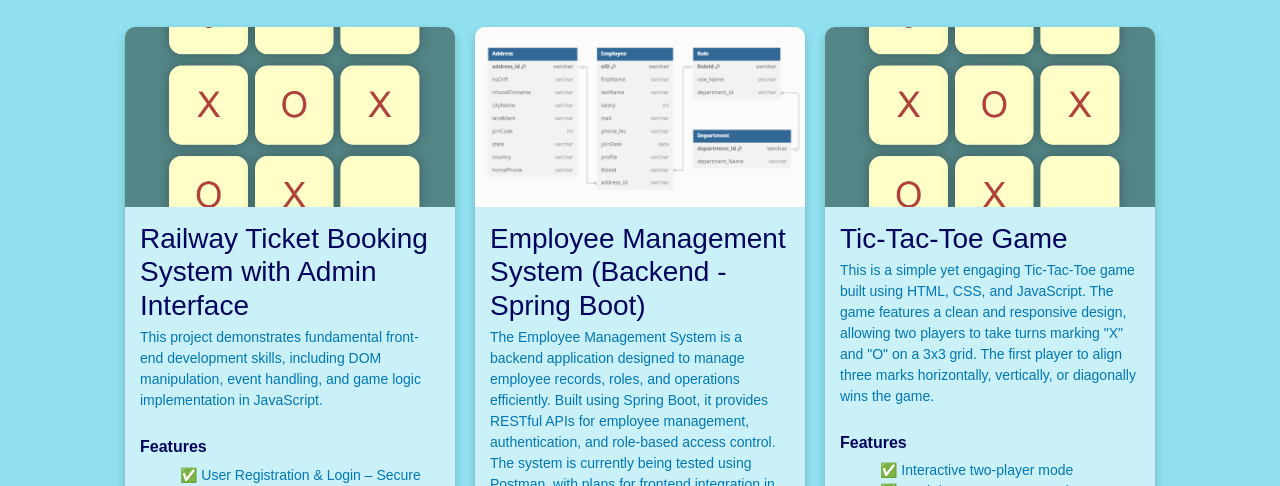
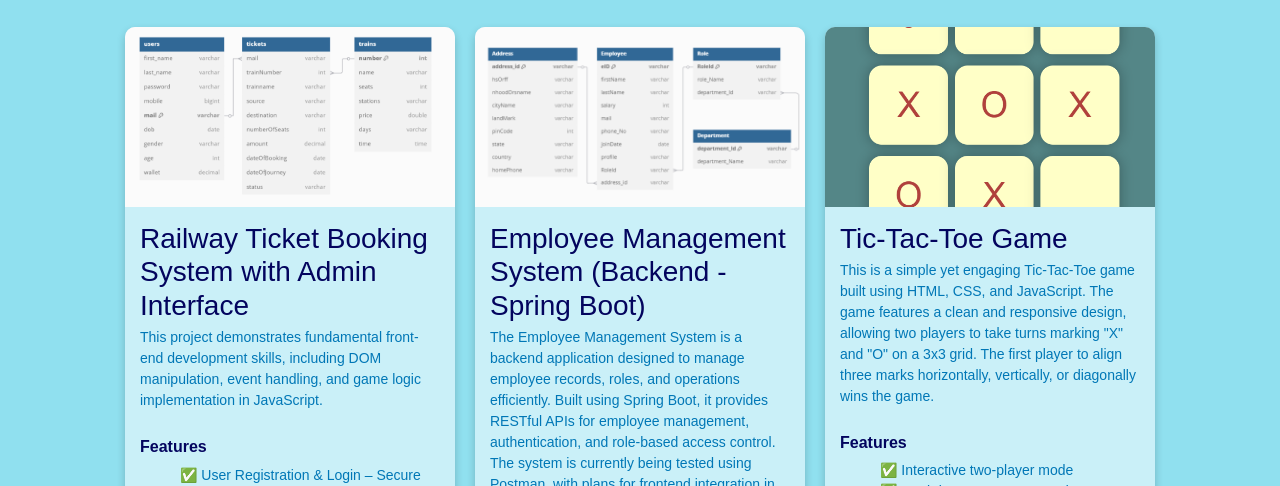
Before and after one commit to mohammadsohrab/Mohd-Sohrab-Portfolio, a website: page main/index.html in a window 1280 px wide. Shown: the part 614-1100 px from the top of the page. Drawn offline with nearby package versions, Linux system fonts and the light colour scheme.

Commit message:
images add.

```diff
--- a/main/index.html
+++ b/main/index.html
@@ -5,6 +5,8 @@
     <meta charset="UTF-8">
     <meta name="viewport" content="width=device-width, initial-scale=1.0">
     <title>Sohrab's Portfolio</title>
+    <link rel="icon" href="resource/portfolio-icon.webp" type="image/png">
+
     <link href="https://stackpath.bootstrapcdn.com/bootstrap/4.5.2/css/bootstrap.min.css" rel="stylesheet">
     <link rel="stylesheet" href="style.css">
 
@@ -79,7 +81,7 @@
         <div class="projects-container">
 
             <div class="project-card">
-                <img src="resource/Tic-Tac_Toe.png" alt="Project 1">
+                <img src="resource/railway.png" alt="Project 1">
                 <div class="project-info">
                     <h3>Railway Ticket Booking System with Admin Interface</h3>
                     <p>This project demonstrates fundamental front-end development skills, including DOM manipulation,
```
Also changed, not shown: main/resource/portfolio-icon.webp (added), main/resource/railway.png (added).
